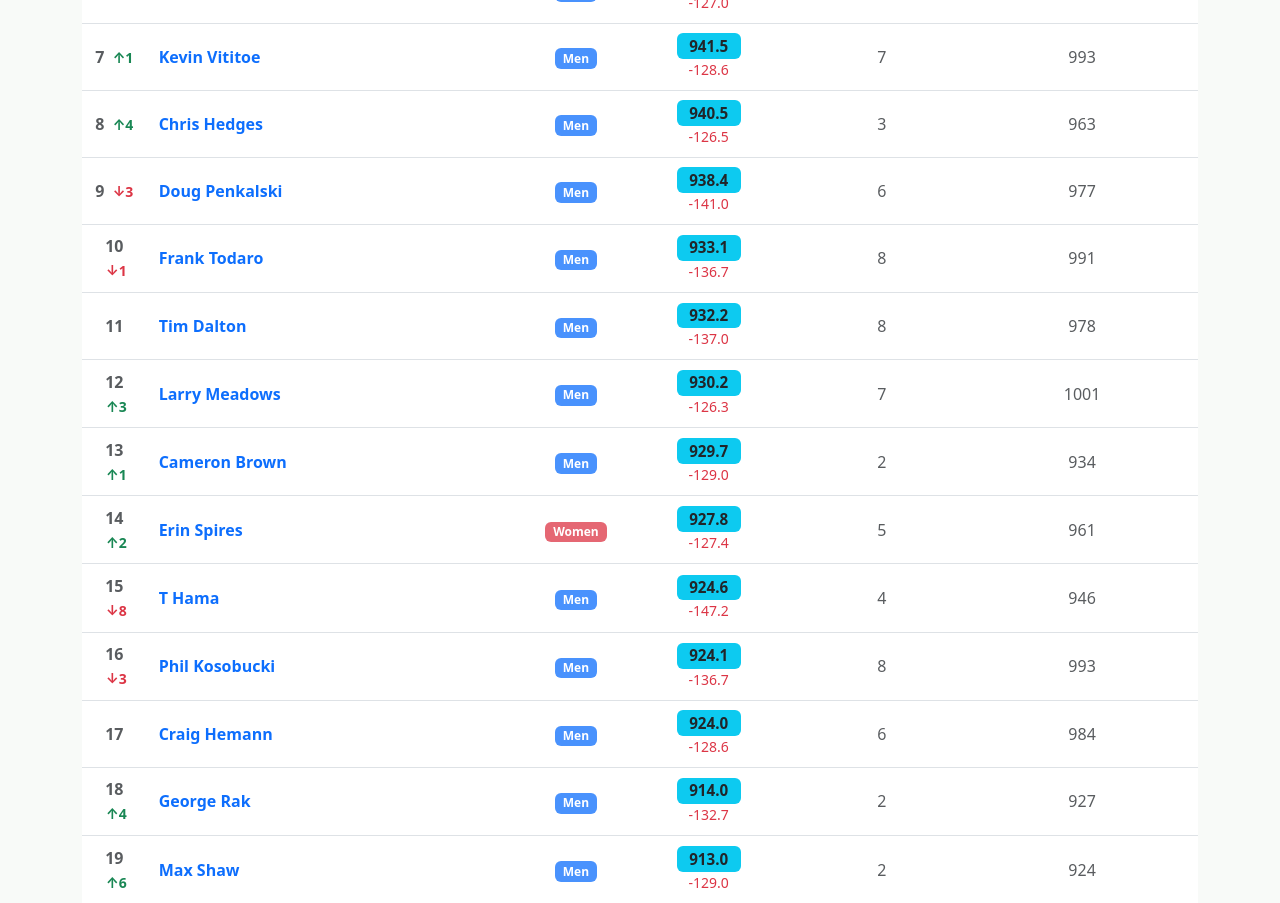
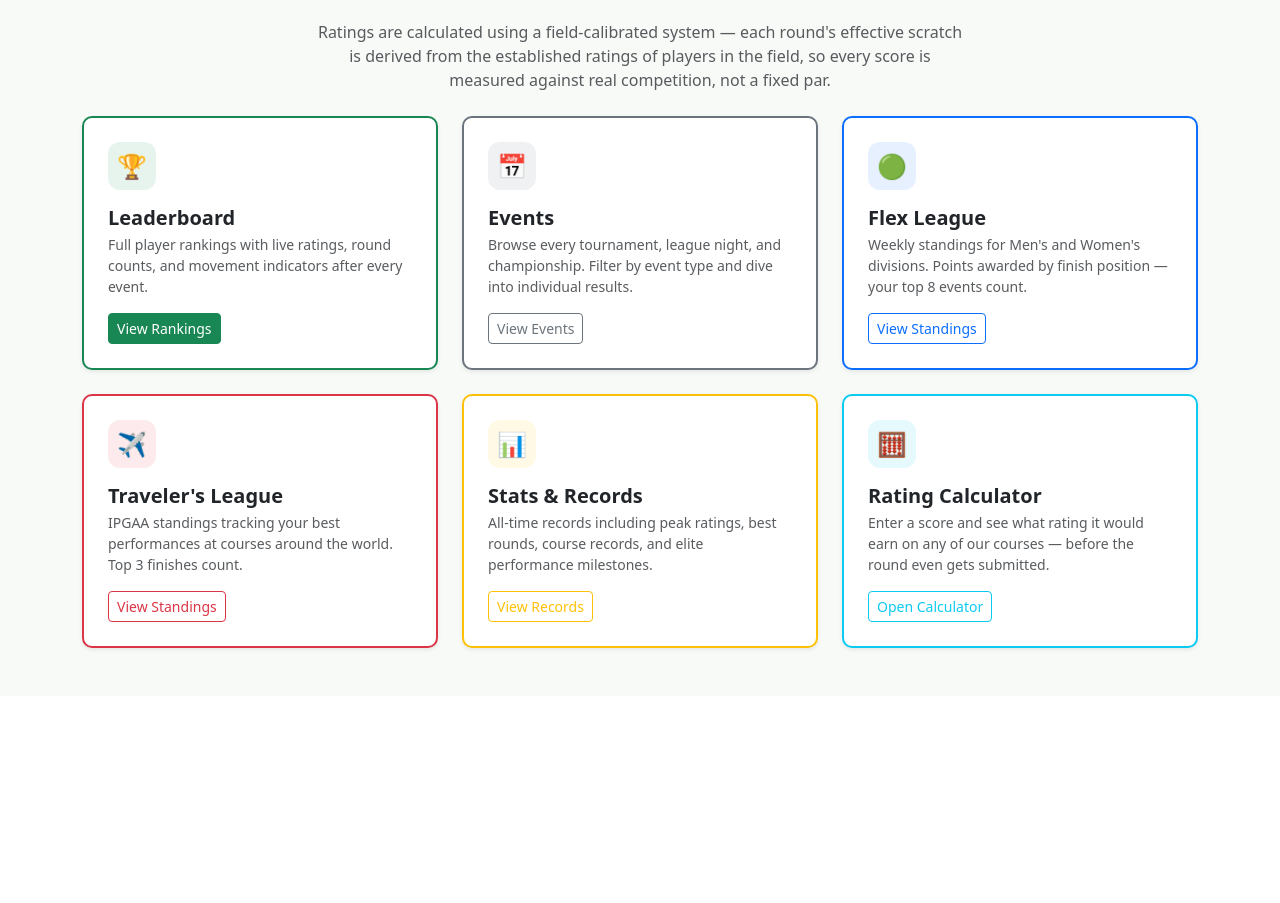
Before and after one commit to KingHobarth/parkgolf-rating, a Flask app: page / in a window 1280 px wide. Shown: the part 596-1499 px from the top of the page. After the commit the page ends 1247 px from the top, so only its background shows below. Run offline with Flask 3, Linux system fonts and the light colour scheme; data comes from the database, SQL or seed files in the repository.

Commit message:
Add landing page with hero image and feature cards
- New landing page at / with full-width hero photo, app description,
  and 6 feature cards (Leaderboard, Events, Flex League, Traveler's
  League, Stats, Calculator)
- Old leaderboard moved to /leaderboard
- base.html gains {% block hero %} slot for full-width sections
- Hero image loaded from static/img/course-hero.jpg

Co-Authored-By: Claude Sonnet 4.6 <noreply@anthropic.com>

```diff
--- a/app.py
+++ b/app.py
@@ -625,7 +625,7 @@ def admin_required(f):
 @app.route('/login', methods=['GET', 'POST'])
 def login():
     if session.get('admin'):
-        return redirect(url_for('index'))
+        return redirect(url_for("leaderboard"))
     if request.method == 'POST':
         if request.form.get('password') == ADMIN_PASSWORD:
             session['admin'] = True
@@ -639,13 +639,18 @@ def login():
 def logout():
     session.pop('admin', None)
     flash('Logged out.', 'info')
-    return redirect(url_for('index'))
+    return redirect(url_for("leaderboard"))
 
 
 # ── Routes ────────────────────────────────────────────────────────────────────
 
 @app.route('/')
 def index():
+    return render_template('landing.html')
+
+
+@app.route('/leaderboard')
+def leaderboard():
     db = get_db()
 
     # Available seasons for the year filter
@@ -720,7 +725,7 @@ def player(player_id):
     db = get_db()
     p = db.execute('SELECT * FROM players WHERE id = ?', (player_id,)).fetchone()
     if not p:
-        return redirect(url_for('index'))
+        return redirect(url_for("leaderboard"))
 
     rounds_raw = fetch_rounds_for_rating(db, player_id)
     result = compute_player_rating(rounds_raw)
@@ -1264,7 +1269,7 @@ def reset_baselines():
     db.execute('UPDATE players SET previous_rating = current_rating, peak_rating = current_rating')
     db.commit()
     flash('Baselines reset — rating change indicators and peak ratings have been corrected.', 'success')
-    return redirect(url_for('index'))
+    return redirect(url_for("leaderboard"))
 
 
 @app.route('/calculator')
--- a/static/style.css
+++ b/static/style.css
@@ -20,3 +20,57 @@ body {
 .table > :not(caption) > * > * {
   padding: 0.6rem 0.75rem;
 }
+
+/* ── Landing page hero ─────────────────────────────────────────────────── */
+.pg-hero {
+  position: relative;
+  width: 100%;
+  min-height: 65vh;
+  background-size: cover;
+  background-position: center 40%;
+  background-repeat: no-repeat;
+  display: flex;
+  align-items: center;
+  justify-content: center;
+}
+
+.pg-hero-overlay {
+  position: absolute;
+  inset: 0;
+  background: linear-gradient(
+    to bottom,
+    rgba(0, 0, 0, 0.45) 0%,
+    rgba(0, 0, 0, 0.65) 100%
+  );
+  display: flex;
+  align-items: center;
+  justify-content: center;
+  padding: 2rem 1rem;
+}
+
+.pg-hero-content {
+  position: relative;
+  z-index: 2;
+  max-width: 700px;
+}
+
+/* ── Feature cards ─────────────────────────────────────────────────────── */
+.pg-feature-card {
+  transition: transform 0.15s ease, box-shadow 0.15s ease;
+  border-width: 2px !important;
+}
+
+.pg-feature-card:hover {
+  transform: translateY(-4px);
+  box-shadow: 0 8px 24px rgba(0, 0, 0, 0.12) !important;
+}
+
+.pg-card-icon {
+  width: 48px;
+  height: 48px;
+  border-radius: 12px;
+  display: flex;
+  align-items: center;
+  justify-content: center;
+  font-size: 1.5rem;
+}
--- a/templates/base.html
+++ b/templates/base.html
@@ -16,7 +16,7 @@
       </button>
       <div class="collapse navbar-collapse" id="nav">
         <ul class="navbar-nav ms-auto">
-          <li class="nav-item"><a class="nav-link" href="{{ url_for('index') }}">Leaderboard</a></li>
+          <li class="nav-item"><a class="nav-link" href="{{ url_for('leaderboard') }}">Leaderboard</a></li>
           <li class="nav-item"><a class="nav-link" href="{{ url_for('events') }}">Events</a></li>
           {% if session.get('admin') %}
           <li class="nav-item"><a class="nav-link" href="{{ url_for('add_tournament') }}">Add Tournament</a></li>
@@ -36,6 +36,8 @@
       </div>
     </div>
   </nav>
+
+  {% block hero %}{% endblock %}
 
   <div class="container mt-4 mb-5">
     {% with messages = get_flashed_messages(with_categories=true) %}
--- /dev/null
+++ b/templates/landing.html
@@ -0,0 +1,138 @@
+{% extends 'base.html' %}
+{% block title %}Park Golf Ratings{% endblock %}
+
+{% block hero %}
+<div class="pg-hero" style="background-image: url('{{ url_for('static', filename='img/course-hero.jpg') }}');">
+  <div class="pg-hero-overlay">
+    <div class="pg-hero-content text-center text-white">
+      <div class="mb-3">
+        <span style="font-size:3.5rem; line-height:1;">⛳</span>
+      </div>
+      <h1 class="display-3 fw-bold mb-2" style="text-shadow: 0 2px 12px rgba(0,0,0,0.7); letter-spacing:-1px;">
+        Park Golf Ratings
+      </h1>
+      <p class="lead mb-4" style="text-shadow: 0 1px 6px rgba(0,0,0,0.8); max-width:580px; margin:0 auto 1.5rem;">
+        A live rating system tracking every round, every player, and every milestone
+        across tournaments, leagues, and championships.
+      </p>
+      <a href="{{ url_for('leaderboard') }}"
+         class="btn btn-success btn-lg px-5 fw-semibold shadow">
+        View Leaderboard →
+      </a>
+    </div>
+  </div>
+</div>
+{% endblock %}
+
+{% block content %}
+
+{# ── About blurb ────────────────────────────────────────────────────────── #}
+<div class="text-center py-3 mb-2">
+  <p class="text-muted mb-0" style="max-width:660px; margin:0 auto;">
+    Ratings are calculated using a field-calibrated system — each round's
+    effective scratch is derived from the established ratings of players in the
+    field, so every score is measured against real competition, not a fixed par.
+  </p>
+</div>
+
+{# ── Feature cards ──────────────────────────────────────────────────────── #}
+<div class="row g-4 mb-5">
+
+  <div class="col-sm-6 col-lg-4">
+    <a href="{{ url_for('leaderboard') }}" class="text-decoration-none">
+      <div class="card h-100 border-success shadow-sm pg-feature-card">
+        <div class="card-body d-flex flex-column align-items-start p-4">
+          <div class="pg-card-icon bg-success bg-opacity-10 text-success mb-3">🏆</div>
+          <h5 class="fw-bold mb-1">Leaderboard</h5>
+          <p class="text-muted small mb-3">
+            Full player rankings with live ratings, round counts, and
+            movement indicators after every event.
+          </p>
+          <span class="btn btn-sm btn-success mt-auto">View Rankings</span>
+        </div>
+      </div>
+    </a>
+  </div>
+
+  <div class="col-sm-6 col-lg-4">
+    <a href="{{ url_for('events') }}" class="text-decoration-none">
+      <div class="card h-100 border-secondary shadow-sm pg-feature-card">
+        <div class="card-body d-flex flex-column align-items-start p-4">
+          <div class="pg-card-icon bg-secondary bg-opacity-10 text-secondary mb-3">📅</div>
+          <h5 class="fw-bold mb-1">Events</h5>
+          <p class="text-muted small mb-3">
+            Browse every tournament, league night, and championship. Filter
+            by event type and dive into individual results.
+          </p>
+          <span class="btn btn-sm btn-outline-secondary mt-auto">View Events</span>
+        </div>
+      </div>
+    </a>
+  </div>
+
+  <div class="col-sm-6 col-lg-4">
+    <a href="{{ url_for('flex_league') }}" class="text-decoration-none">
+      <div class="card h-100 border-primary shadow-sm pg-feature-card">
+        <div class="card-body d-flex flex-column align-items-start p-4">
+          <div class="pg-card-icon bg-primary bg-opacity-10 text-primary mb-3">🟢</div>
+          <h5 class="fw-bold mb-1">Flex League</h5>
+          <p class="text-muted small mb-3">
+            Weekly standings for Men's and Women's divisions. Points awarded
+            by finish position — your top 8 events count.
+          </p>
+          <span class="btn btn-sm btn-outline-primary mt-auto">View Standings</span>
+        </div>
+      </div>
+    </a>
+  </div>
+
+  <div class="col-sm-6 col-lg-4">
+    <a href="{{ url_for('travelers_league') }}" class="text-decoration-none">
+      <div class="card h-100 border-danger shadow-sm pg-feature-card">
+        <div class="card-body d-flex flex-column align-items-start p-4">
+          <div class="pg-card-icon bg-danger bg-opacity-10 text-danger mb-3">✈️</div>
+          <h5 class="fw-bold mb-1">Traveler's League</h5>
+          <p class="text-muted small mb-3">
+            IPGAA standings tracking your best performances at courses
+            around the world. Top 3 finishes count.
+          </p>
+          <span class="btn btn-sm btn-outline-danger mt-auto">View Standings</span>
+        </div>
+      </div>
+    </a>
+  </div>
+
+  <div class="col-sm-6 col-lg-4">
+    <a href="{{ url_for('stats') }}" class="text-decoration-none">
+      <div class="card h-100 border-warning shadow-sm pg-feature-card">
+        <div class="card-body d-flex flex-column align-items-start p-4">
+          <div class="pg-card-icon bg-warning bg-opacity-10 text-warning mb-3">📊</div>
+          <h5 class="fw-bold mb-1">Stats &amp; Records</h5>
+          <p class="text-muted small mb-3">
+            All-time records including peak ratings, best rounds, course
+            records, and elite performance milestones.
+          </p>
+          <span class="btn btn-sm btn-outline-warning mt-auto">View Records</span>
+        </div>
+      </div>
+    </a>
+  </div>
+
+  <div class="col-sm-6 col-lg-4">
+    <a href="{{ url_for('calculator') }}" class="text-decoration-none">
+      <div class="card h-100 border-info shadow-sm pg-feature-card">
+        <div class="card-body d-flex flex-column align-items-start p-4">
+          <div class="pg-card-icon bg-info bg-opacity-10 text-info mb-3">🧮</div>
+          <h5 class="fw-bold mb-1">Rating Calculator</h5>
+          <p class="text-muted small mb-3">
+            Enter a score and see what rating it would earn on any of
+            our courses — before the round even gets submitted.
+          </p>
+          <span class="btn btn-sm btn-outline-info mt-auto">Open Calculator</span>
+        </div>
+      </div>
+    </a>
+  </div>
+
+</div>
+{% endblock %}
--- a/templates/player.html
+++ b/templates/player.html
@@ -4,7 +4,7 @@
 {% block content %}
 <nav aria-label="breadcrumb">
   <ol class="breadcrumb">
-    <li class="breadcrumb-item"><a href="{{ url_for('index') }}">Leaderboard</a></li>
+    <li class="breadcrumb-item"><a href="{{ url_for('leaderboard') }}">Leaderboard</a></li>
     <li class="breadcrumb-item active">{{ player.name }}</li>
   </ol>
 </nav>
```
